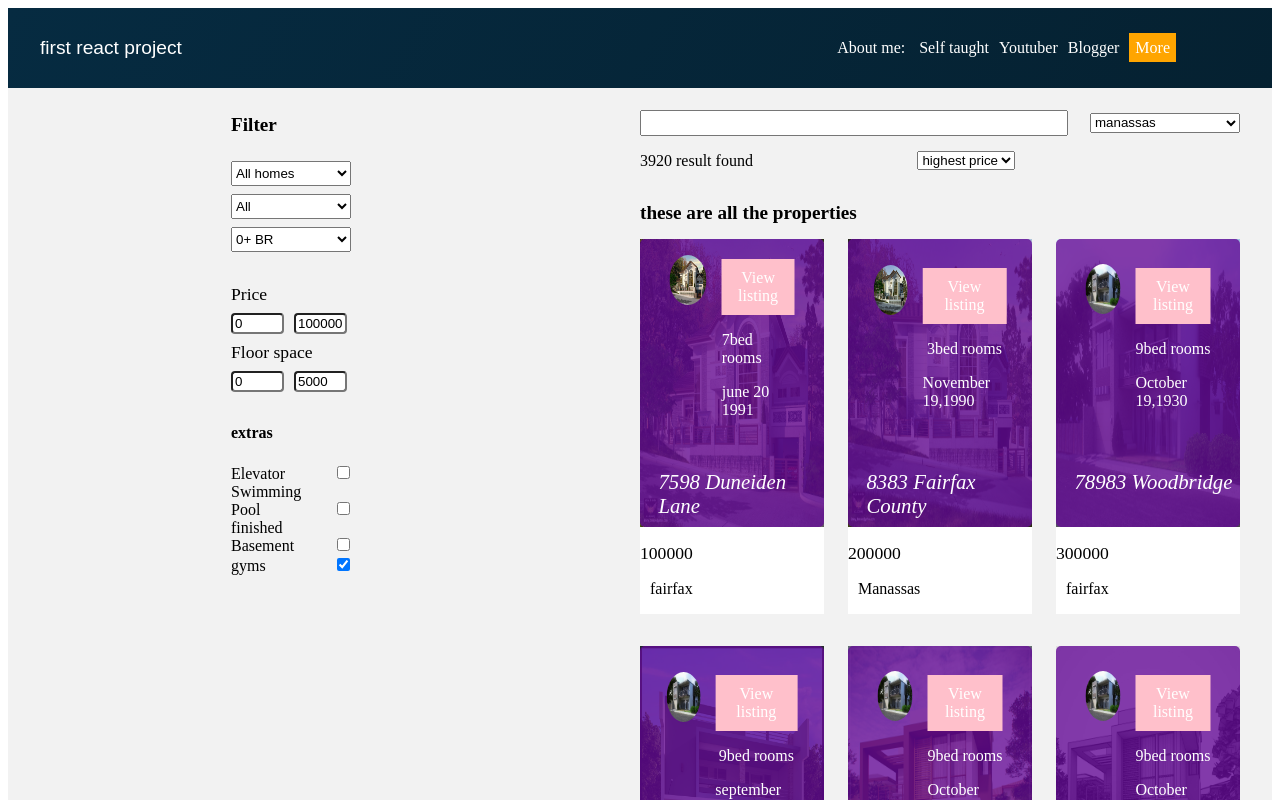
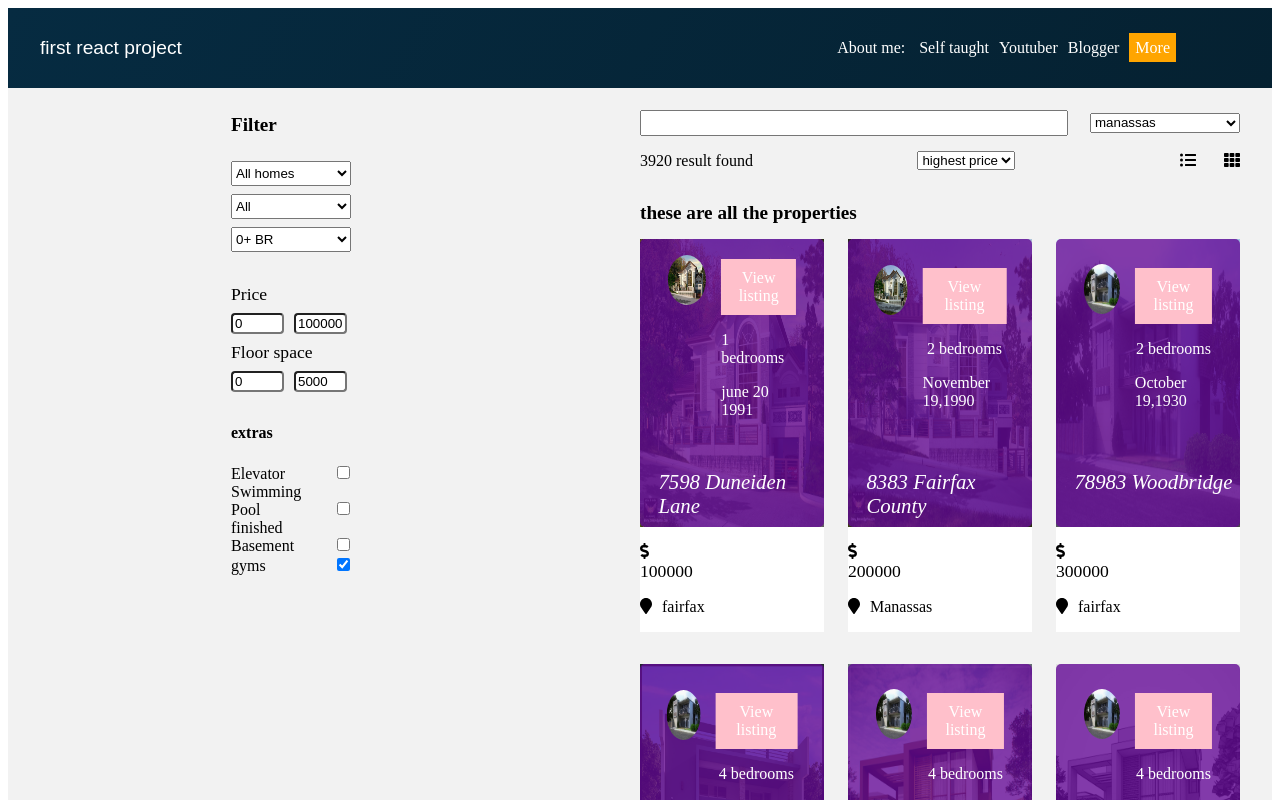
Before and after one commit to fono97/react-realstate, a React (Create React App) app: page / in a window 1280 px wide. Shown: the top 800 px of the page. Built offline with nearby package versions, Linux system fonts and the light colour scheme.

Commit message:
I modified the app to generate data for a select option

```diff
--- a/src/App.js
+++ b/src/App.js
@@ -4,13 +4,13 @@ import data from "./Component/listingdata/data";
 import Main from "./Component/main";
 
 class App extends Component {
-  constructor(props) {
-    super(props);
+  constructor() {
+    super();
     this.state = {
       data,
       city: "All",
       homeType: "All",
-      bedrooms: "0 ",
+      bedrooms: "0",
       min_price: 0,
       max_price: 1000000,
       min_floor_space: 0,
@@ -20,11 +20,14 @@ class App extends Component {
       finished_basement: false,
       gyms: true,
       filteredData: data,
+      populateFormData:[]
     };
 
     this.change = this.change.bind(this);
     this.filteredData = this.filteredData.bind(this);
+    this.populateForm = this.populateForm.bind(this)
   }
+
   change(event) {
     const { name, value, type, checked } = event.target;
     type === "checkbox"
@@ -37,21 +40,55 @@ class App extends Component {
   filteredData() {
     var newData = this.state.data.filter((item) => {
       return (
-        item.price >= this.state.min_price && item.price <= this.state.max_price
+        item.price >= this.state.min_price &&
+        item.price <= this.state.max_price &&
+        item.bedrooms > this.state.bedrooms
       );
     });
     if (this.state.city !== "All") {
       newData = newData.filter((item) => {
         return item.city === this.state.city;
       });
+      if (this.state.homeType !== "All") {
+        newData = newData.filter((item) => {
+          return item.homeType === this.state.homeType;
+        });
+      }
+
+      this.setState({
+        filteredData: newData,
+      });
     }
+  }
+  populateForm(){
+    //city
+    let cities= this.state.data.map(()=>{
+      return item.city
+    })
+    cities = new Set(cities)
+    cities = [...cities]
+    //hometype
+    let homeType = this.state.data.map(() => {
+      return item.city
+    })
+    homeType = new Set(homeType)
+    homeType = [...homeType]
+    // bedrooms
+    let bedrooms = this.state.data.map(() => {
+      return item.city
+    })
+    bedrooms = new Set(bedrooms)
+    bedrooms = [...bedrooms]
     this.setState({
-      filteredData: newData,
-    });
+      populateFormData:{
+        homeType,
+        bedrooms,
+        cities
+      }
+    })
   }
 
   render() {
-    console.log(this.state);
     return (
       <div className="App">
         <Header />
@@ -59,6 +96,7 @@ class App extends Component {
           change={this.change}
           globalState={this.state}
           data={this.state.filteredData}
+          populateAction = {this.populateForm}
         />
       </div>
     );
--- a/src/Component/filter.js
+++ b/src/Component/filter.js
@@ -1,5 +1,7 @@
 import React from "react";
-const Filter = (props) => {
+ const Filter = (props) => {
+
+
   return (
     <section className="Section">
       <div className="CenterBox">
@@ -8,7 +10,7 @@ const Filter = (props) => {
           <select
             className=" Select"
             name="city"
-            // value={props.globalState.city}
+            value={props.globalState.city}
             onChange={props.change}
           >
             <option className="Option" value="All">
@@ -67,15 +69,15 @@ const Filter = (props) => {
             onChange={props.change}
             value={props.globalState.bedrooms}
           >
-            <option className="Option" value="0 BR">
+            <option className="Option" value="0">
               {" "}
               0+ BR
             </option>
-            <option className="Option" value="1 BR">
+            <option className="Option" value="1 ">
               {" "}
               1+ BR
             </option>
-            <option className="Option" value="2 BR">
+            <option className="Option" value="2">
               {" "}
               2+ BR
             </option>
@@ -125,6 +127,7 @@ const Filter = (props) => {
               className="Checkout"
               onChange={props.change}
               name="elevator"
+              value="elevator"
               type="checkbox"
               checked={props.globalState.elevator}
             />
--- a/src/Component/listing.js
+++ b/src/Component/listing.js
@@ -1,11 +1,11 @@
 import React from "react";
-// import { FontAwesomeIcon } from "@fortawesome/react-fontawesome";
-// import {
-//   faMapMarker,
-//   faDollarSign,
-//   faListUl,
-//   faTh,
-// } from "@fortawesome/free-solid-svg-icons";
+import { FontAwesomeIcon } from "@fortawesome/react-fontawesome";
+import {
+  faMapMarker,
+  faDollarSign,
+  faListUl,
+  faTh,
+} from "@fortawesome/free-solid-svg-icons";
 
 const Listing = (props) => {
   const loopListings = () => {
@@ -33,7 +33,7 @@ const Listing = (props) => {
                     <div className="ImgAgentDetail">
                       <p>{listing.name}</p>
                       <p>{listing.post}</p>
-                      <span>{listing.bed}</span>
+                      <span>{listing.bedrooms} bedrooms</span>
                       <p className="ViewListing"> View listing</p>
                     </div>
                   </div>
@@ -42,11 +42,11 @@ const Listing = (props) => {
             </div>
             <div className="location">
               <p>
-                {/* <FontAwesomeIcon icon={faDollarSign} /> */}
+                <FontAwesomeIcon icon={faDollarSign} />
                 <span className="Span">{listing.price}</span>
               </p>
               <p>
-                {/* <FontAwesomeIcon icon={faMapMarker} /> */}
+                <FontAwesomeIcon icon={faMapMarker} />
                 <span className="Span-1">{listing.city}</span>
               </p>
             </div>
@@ -73,10 +73,10 @@ const Listing = (props) => {
           </select>
           <div className="Icon">
             <div>
-              {/* <FontAwesomeIcon icon={faListUl} /> */}
+              <FontAwesomeIcon icon={faListUl} />
             </div>
             <div>
-              {/* <FontAwesomeIcon icon={faTh} /> */}
+              <FontAwesomeIcon icon={faTh} />
             </div>
           </div>
         </div>
--- a/src/Component/listingdata/data.js
+++ b/src/Component/listingdata/data.js
@@ -8,6 +8,7 @@ let data = [
     price: 100000,
     city: "fairfax",
     bed: "7bed rooms",
+    bedrooms:"1",
     floorSpace: 2000,
     extras: ["elevator", "gyms"],
     homeType: "Apartment",
@@ -21,6 +22,7 @@ let data = [
     price: 200000,
     city: "Manassas",
     bed: "3bed rooms",
+    bedrooms: "2",
     homeType: "Studio",
   },
   {
@@ -32,6 +34,7 @@ let data = [
     price: 300000,
     city: "fairfax",
     bed: "9bed rooms",
+    bedrooms: "2",
     homeType: "Room",
   },
   {
@@ -41,8 +44,9 @@ let data = [
     agent: "Gabriel batisseur",
     post: "september 19,1930",
     price: 400000,
-    city: "Arlington",
+    city: "fairfax",
     bed: "9bed rooms",
+    bedrooms: "4",
     homeType: "Ranch",
   },
   {
@@ -54,6 +58,7 @@ let data = [
     price: 500000,
     city: "Miami",
     bed: "9bed rooms",
+    bedrooms: "4",
     homeType: "Studio",
   },
   {
@@ -65,6 +70,7 @@ let data = [
     price: 600000,
     city: "Woodbridge",
     bed: "9bed rooms",
+    bedrooms: "4",
     homeType: "Apartment",
   },
 ];
--- a/src/Component/main.js
+++ b/src/Component/main.js
@@ -4,10 +4,10 @@ import Filter from "./filter";
 
 const Main = (props) => {
   return (
-    <section className="section-main">
+    <main className = "Main">
       <Filter globalState={props.globalState} change={props.change} />
-      <Listing data={props.data} />
-    </section>
+      <Listing data={props.data} populateAction ={props.populateAction}  />
+    </main>
   );
 };
 
--- a/src/index.css
+++ b/src/index.css
@@ -1,4 +1,17 @@
-/*this is the filter section */
+.Main{
+     display: grid;
+    grid-template-columns: 1fr 1fr;
+    grid-template-rows: auto;
+    grid-template-areas: " sidebar main ";
+    background-color: #f2f2f2;
+}
+
+
+
+
+
+
+
 .Section {
       display: flex;
     justify-content: center;
@@ -6,53 +19,53 @@
     grid-area: sidebar;
     width: 100%;
 }
-.CenterBox {
+.CenterBox{
     margin-right: 4rem;
     text-align: left;
 }
-.Title {
+.Title{
     font-family: "Arial, Helvetica, sans-serif";
     font-size: 1.2rem;
 }
-.Select {
+.Select{
      width: 120px;
     height: 25px;
 }
-.Option {
+.Option{
   margin-bottom: 0.5rem;
 }
-.Container {
+.Container{
    margin-bottom: 0.5rem;
 }
-.SpaceContainer {
+.SpaceContainer{
 margin: 2rem 0;
 }
-.Span {
+.Span{
     display: block;
     margin-bottom: 0.5rem;
     color: black;
     font-size: 1.1rem;
 }
-.InputMin {
+.InputMin{
    width: 45px;
     border-radius: 4px;
     outline: none;
 }
-.InputMax {
+.InputMax{
      width: 45px;
     margin-left: 10px;
     border-radius: 4px;
     outline: none;
 }
-.Label {
+.Label{
    display: block;
 }
-.LabelText {
+.LabelText{
   display: inline-block;
     width: 70px;
     margin-right: 2rem;
 }
-.Checkout {
+.Checkout{
   width: 13px;
   height: 13px;
 }
```
Also changed, not shown: src/Component/listingdata/dist/data.dev.js, src/Component/listingdata/dist/data.prod.js. Lines whose indentation alone changed are shown as unchanged.
